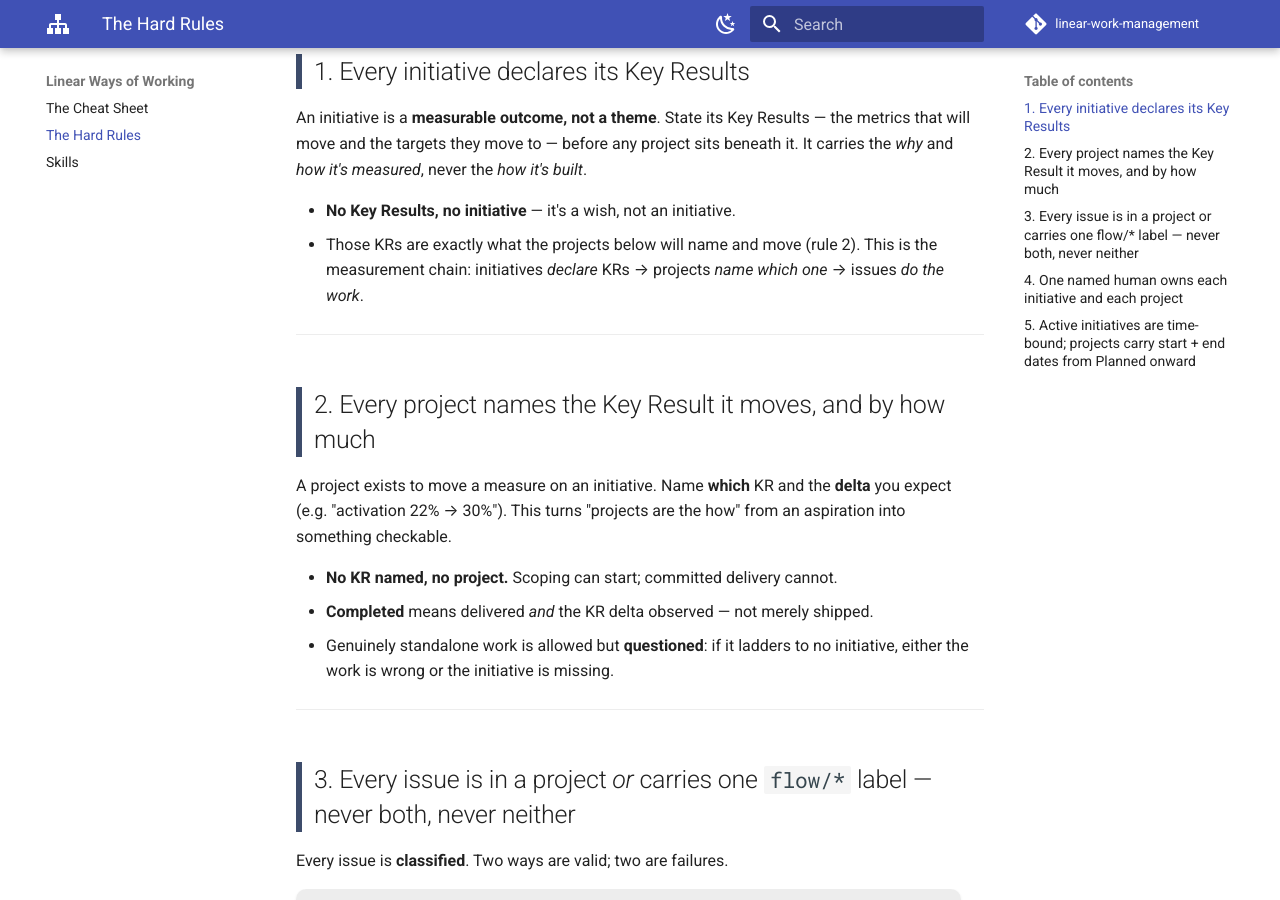
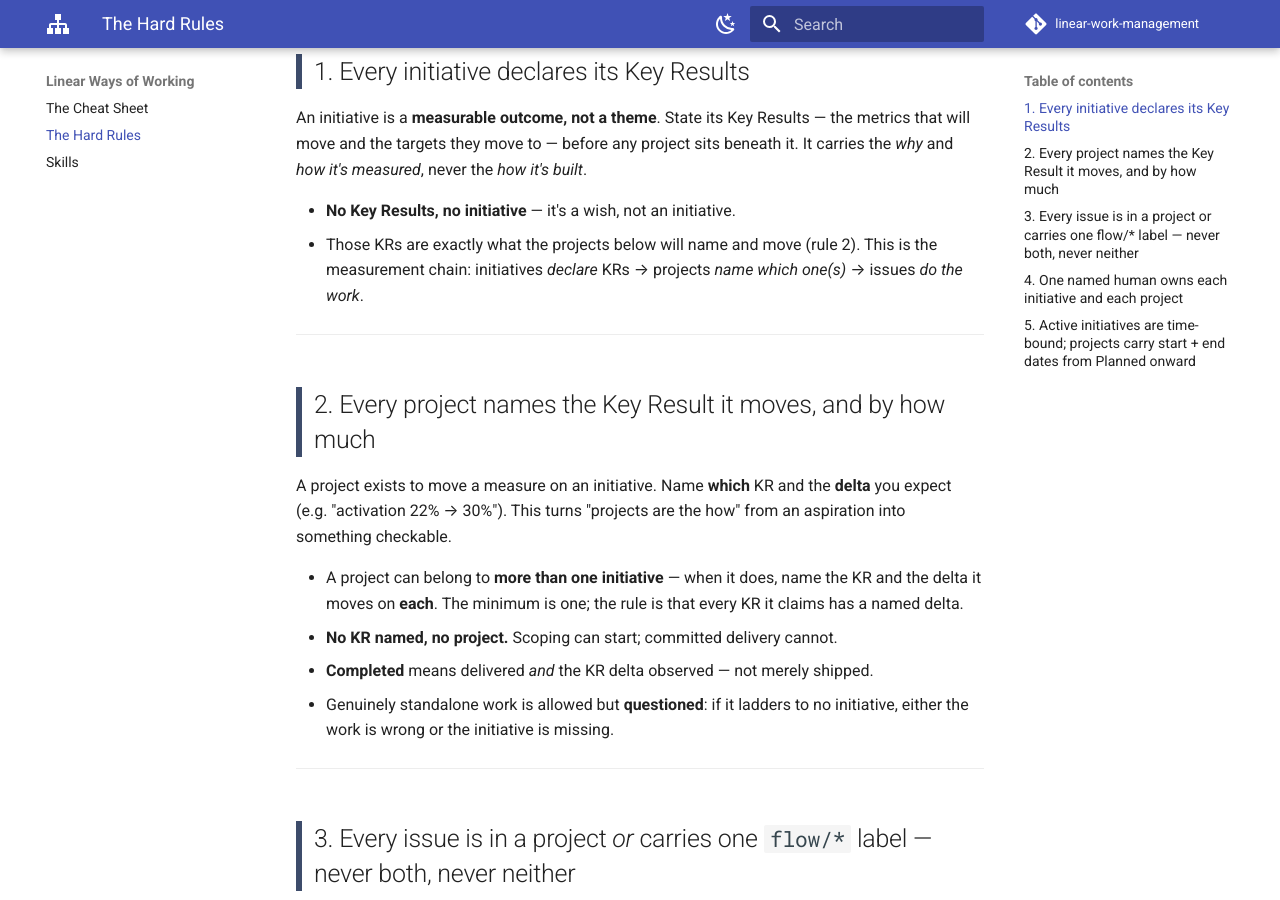
Before and after one commit to hungovercoders/linear-work-management, an MkDocs documentation site: the page built from docs/hard-rules.md, in a window 1280 px wide and 900 px high, scrolled down 280 px. Built offline with MkDocs 1.6.1 and Material for MkDocs 9.7.7, drawn with Linux system fonts in a browser that asks for light colours; comment, search, counter and statistics services are not loaded; some of the changed text lies outside the part shown.

Commit message:
docs: cheat-sheet corrections — org/team boundary + project↔initiative cardinality (#3)
* docs: frame the hard rules as the org-level minimum, team autonomy inside

Add a single line to the cheat sheet clarifying that the hard rules are the
organisation-level minimum needed to work together, and that how each team runs
inside them is theirs. Sets up the org-vs-team-autonomy boundary that GRI-73
(Teams) documents in full.

Co-Authored-By: Claude Opus 4.8 (1M context) <noreply@anthropic.com>

* docs: a project can serve more than one initiative (not one-to-one)

Correct the model: a project belongs to one or more initiatives and moves the
KR(s) of each — Linear supports many-to-many (project addInitiatives/
setInitiatives). Updates the cheat sheet (how-it-fits, what-am-I-making, hard
rule 2, the Projects section), hard-rules.md rule 2, and the D2 project node.

Co-Authored-By: Claude Opus 4.8 (1M context) <noreply@anthropic.com>

* docs: initiatives can run a quarter or years; fix stale New→Proposed state

Rule 5 wording implied initiatives are quarterly and referenced a `New` state
that no longer exists. Initiatives can be long-running (a year+), and the pre-
agreement state is `Proposed`.

Co-Authored-By: Claude Opus 4.8 (1M context) <noreply@anthropic.com>

* docs: describe label groups as consistent tables on the cheat sheet

The Projects section crammed spend/* and product/* into one run-on sentence,
and flow/* was a bare value list with no meanings while type/* had a "For"
column. Make all four groups tabular: project labels get Group/Values/What-it-
records (with the pointer that type/flow are issue-level), and flow/* gets a
For column mirroring type/*.

Co-Authored-By: Claude Opus 4.8 (1M context) <noreply@anthropic.com>

* docs: give issue labels the same clear treatment as project labels

Project issues now show a "Labels" lead-in with type/* plus the inherited
product/*, closing the loop the Projects section opened ("carried onto its
issues"). Inbound issues note they carry only flow/* (no type/*), matching the
which-labels-live-where clarity used for projects.

Co-Authored-By: Claude Opus 4.8 (1M context) <noreply@anthropic.com>

---------

Co-authored-by: Claude Opus 4.8 (1M context) <noreply@anthropic.com>

```diff
--- a/docs/hard-rules.md
+++ b/docs/hard-rules.md
@@ -14,7 +14,7 @@ It carries the *why* and *how it's measured*, never the *how it's built*.
 
 - **No Key Results, no initiative** — it's a wish, not an initiative.
 - Those KRs are exactly what the projects below will name and move (rule 2). This is the
-  measurement chain: initiatives *declare* KRs → projects *name which one* → issues *do
+  measurement chain: initiatives *declare* KRs → projects *name which one(s)* → issues *do
   the work*.
 
 ---
@@ -25,6 +25,9 @@ A project exists to move a measure on an initiative. Name **which** KR and the *
 you expect (e.g. "activation 22% → 30%"). This turns "projects are the how" from an
 aspiration into something checkable.
 
+- A project can belong to **more than one initiative** — when it does, name the KR and the
+  delta it moves on **each**. The minimum is one; the rule is that every KR it claims has a
+  named delta.
 - **No KR named, no project.** Scoping can start; committed delivery cannot.
 - **Completed** means delivered *and* the KR delta observed — not merely shipped.
 - Genuinely standalone work is allowed but **questioned**: if it ladders to no
@@ -67,8 +70,9 @@ Undated work can't be prioritised or sequenced. Dates are what make **dependency
 and **on-track delivery** possible — upcoming work can see what it depends on and whether
 that will land in time.
 
-- **Initiatives:** once **active**, carry a timeframe / target date (OKR-style — e.g. a
-  quarter). A `New` initiative that hasn't been agreed yet is exempt until it activates.
+- **Initiatives:** once **active**, carry a timeframe / target date (OKR-style — often a
+  quarter, but some run a year or more). A `Proposed` initiative that hasn't been agreed
+  yet is exempt until it activates.
 - **Projects:** from **`Planned`** onward carry a **start** and a **target end** date.
   `Idea` and `Scoping` projects are still being shaped, so dates firm up as they commit —
   which is exactly what `Planned` means ("agreed, dated, resourced").
```
Also changed, not shown: docs/index.md (+38 -14 lines), 1 other file.
